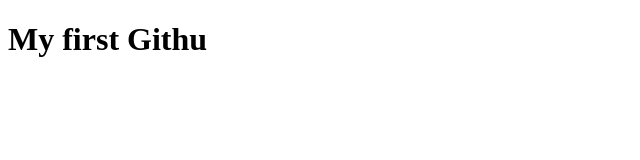
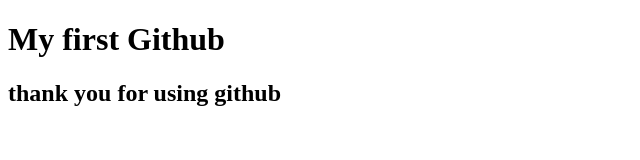
Before and after one commit to Bundap/testingnow, a plain HTML site: page index.html in a window 1280 px wide. Shown: the whole page, without its empty margins (0-640 px from the left). Drawn offline with Linux system fonts and the light colour scheme.

Commit message:
my second commit

```diff
--- a/index.html
+++ b/index.html
@@ -5,9 +5,10 @@
     <meta http-equiv="X-UA-Compatible" content="IE=edge">
     <meta name="viewport" content="width=device-width, initial-scale=1.0">
     <title></title>
+    <link rel="stylesheet" href="style.css">
 </head>
 <body>
-    <h1>My first Githu
-    </h1>
+    <h1>My first Github</h1>
+    <h2>thank you for using github</h2>
 </body>
 </html>
```
